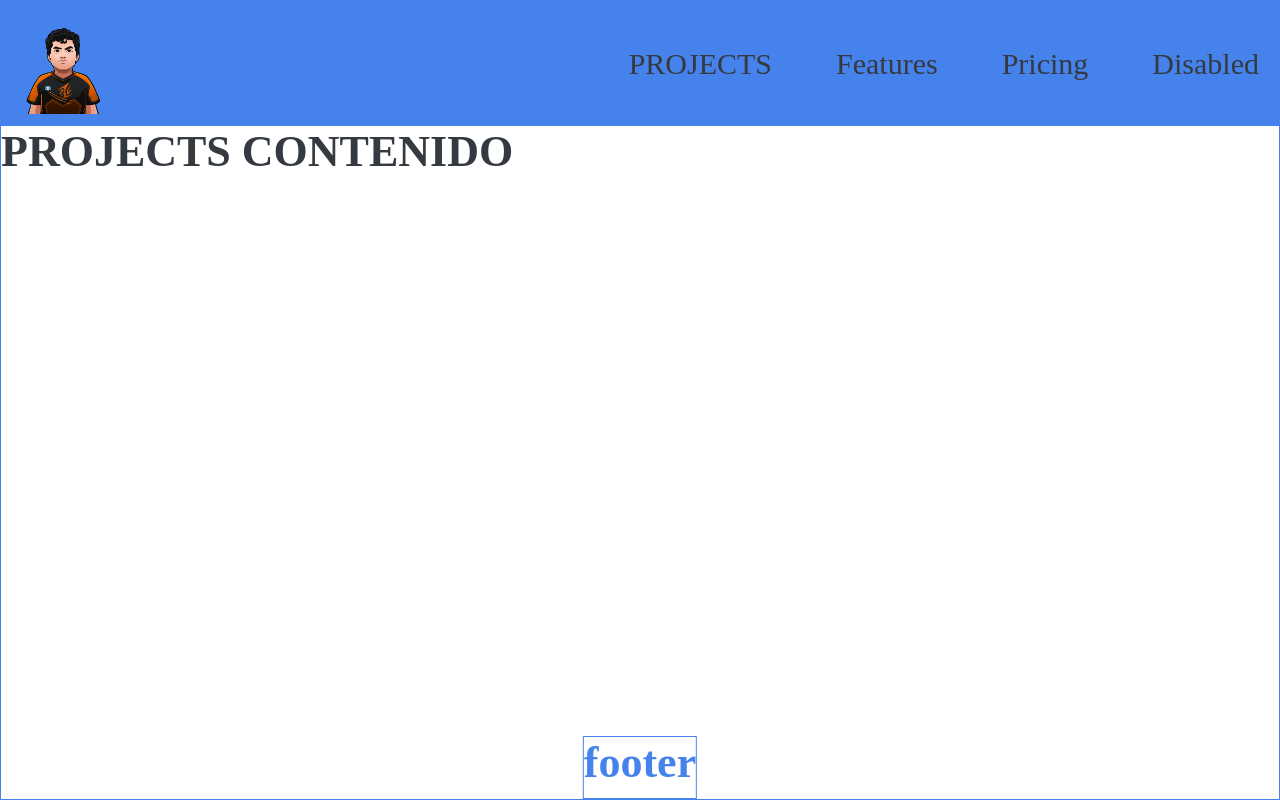
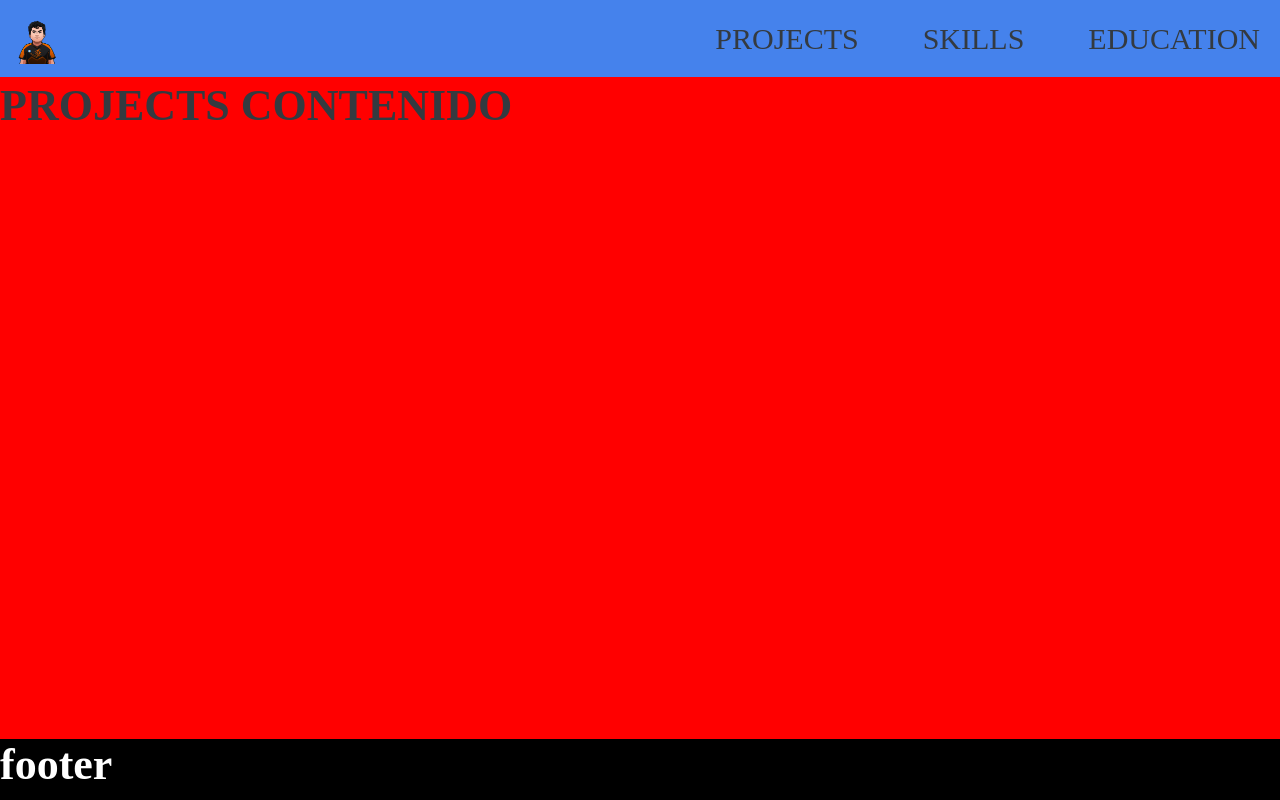
Before and after one commit to diego-008/my-web-site, a React (Create React App) app in the folder my-web-site/: page /projects in a window 1280 px wide. Built offline with nearby package versions, Linux system fonts and the light colour scheme; a web font is replaced by a local one.

Commit message:
Se esta trabajando en el diseño

```diff
--- a/my-web-site/src/App.css
+++ b/my-web-site/src/App.css
@@ -1,7 +1,16 @@
 @import url('https://fonts.googleapis.com/css2?family=Orelega+One&family=Roboto+Mono:wght@100;200&display=swap');
+
+/* html {
+  min-height: 100%;
+} */
 body {
   font-family: "Orelega One", cursive;
-  /* min-height:100vh; */
-  /* border: solid 5px red; */
-  /* background-color: aqua; */
+  background-color:red;
+  margin: 0;
 }
+
+.principal{
+  min-height: 100vh;
+  display: flex;
+  flex-direction: column;
+}
--- a/my-web-site/src/App.js
+++ b/my-web-site/src/App.js
@@ -6,16 +6,18 @@ import Projects from './pages/Projects';
 import Footer from './components/Footer';
 function App() {
   return (
+    <div className='principal'>
       <Router>
-      <div className="border border-primary position-relative" style={{minHeight:'100vh'}}>
+        {/* <div className="border border-primary position-relative" style={{minHeight:'100vh'}}> */}
           <NavBar />
           <Routes>
             <Route exact path="/" element={<Home />} />
             <Route path="/projects" element={<Projects />} />
           </Routes>
           <Footer />
+        {/* </div> */}
+      </Router>
     </div>
-    </Router>
   );
 }
 
--- a/my-web-site/src/components/Footer.js
+++ b/my-web-site/src/components/Footer.js
@@ -1,10 +1,11 @@
+import './css/footer.css';
 export default function Footer() {
     return(
-        <footer>
-
-            <div className="position-absolute bottom-0 start-50 translate-middle-x border border-primary">
+        <footer className=''>
+            <h1>footer</h1>
+            {/* <div className="position-absolute bottom-0 start-50 translate-middle-x border border-primary">
                 <h1 className="text-primary">footer</h1>
-            </div>
+            </div>         */}
 
         </footer>
     )
--- a/my-web-site/src/components/NavBar.js
+++ b/my-web-site/src/components/NavBar.js
@@ -2,11 +2,11 @@ import { Link } from 'react-router-dom';
 import Logo from './Img/logo.PNG'
 export default function NavBar() {
   return (
-    <nav className="navbar sticky-top navbar-expand-lg navbar-light bg-primary">
+    <nav className="navbar navbar-expand-lg navbar-light bg-primary fixed-top">
       <div className="container-fluid">
         <Link className="navbar-brand" to="/">
 
-          <img src={Logo} alt="logo" className="" style={{width: '100px'}} />
+          <img src={Logo} alt="logo" className="" style={{width: '50px'}} />
 
         </Link>
         <button
@@ -26,12 +26,11 @@ export default function NavBar() {
               PROJECTS
             </Link>
             <Link className="nav-link active ms-lg-5" to="#">
-              Features
+              SKILLS
             </Link>
             <Link className="nav-link  active ms-lg-5" to="#">
-              Pricing
+              EDUCATION
             </Link>
-            <Link className="nav-link active ms-lg-5" to="#">Disabled</Link>
           </div>
         </div>
       </div>
--- /dev/null
+++ b/my-web-site/src/components/css/footer.css
@@ -0,0 +1,6 @@
+footer {
+    background-color: black;
+    /* width: 100%; */
+    color: white;
+    margin-top: auto;
+  }
--- a/my-web-site/src/pages/Home.js
+++ b/my-web-site/src/pages/Home.js
@@ -1,7 +1,9 @@
-export default function Home(){
-    return (
-<div>
-            <h1 style={{marginBottom: '000px'}}>HOME CONTENIDO</h1>
-
-</div>    )
+export default function Home() {
+  return (
+    <div>
+      <h1 style={{ marginBottom: "000px", marginTop: "80px"}}>
+        HOME CONTENIDO
+      </h1>
+    </div>
+  );
 }
--- a/my-web-site/src/pages/Projects.js
+++ b/my-web-site/src/pages/Projects.js
@@ -1,5 +1,5 @@
 export default function Projects() {
     return(
-        <h1>PROJECTS CONTENIDO</h1>
+        <h1 style={{marginTop: "80px"}}>PROJECTS CONTENIDO</h1>
     )
 }
```
Lines whose indentation alone changed are shown as unchanged.
